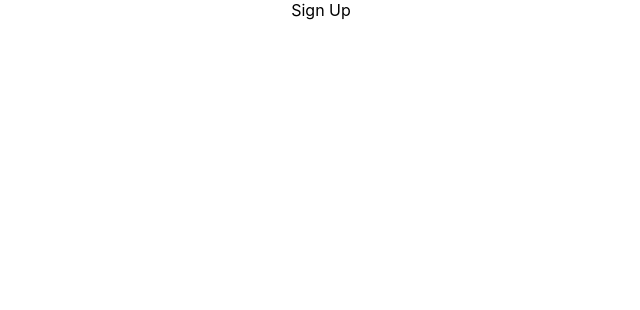
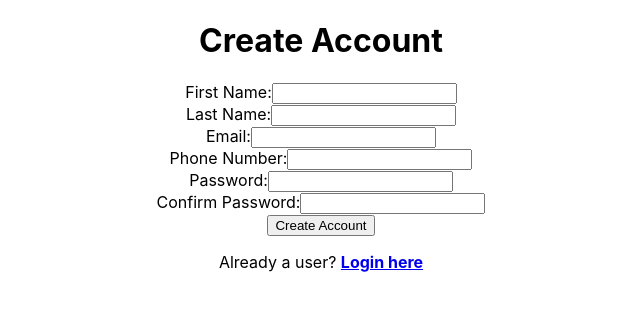
Before and after one commit to akshatchavann/ttapplication, a React (Create React App) app in the folder frontend/: page /UserSignup in a window 1280 px wide. Shown: the top 310 px of the page, without its empty margins (319-959 px from the left). Built offline with nearby package versions, Linux system fonts and the light colour scheme.

Commit message:
signup functionality

```diff
--- a/frontend/src/App.js
+++ b/frontend/src/App.js
@@ -5,6 +5,7 @@ import './App.css';
 
 import Home from './pages/Home.js';
 import UserSignup from './pages/UserSignup.js';
+import UserLogin from './pages/UserLogin.js';
 
 function App() {
   return (
@@ -13,6 +14,8 @@ function App() {
         <Routes>
           <Route path="/" element={<Home />} />
           <Route path="/UserSignup" element={<UserSignup />} />
+          <Route path="/UserLogin" element={<UserLogin />} />
+
         </Routes>
       </BrowserRouter>
     </div>
--- a/frontend/src/pages/Home.js
+++ b/frontend/src/pages/Home.js
@@ -26,6 +26,11 @@ const Home = () => {
                             Sign up
                         </button>
                     </Link>
+                    <Link to="/UserLogin">
+                        <button type="button" className="signup_button">
+                            Login
+                        </button>
+                    </Link>
             </div>
         </div>
     )
--- /dev/null
+++ b/frontend/src/pages/UserLogin.js
@@ -0,0 +1,13 @@
+import React, { useState } from 'react';
+import { Link } from 'react-router-dom';
+import "../styles/UserLogin.css";
+
+
+const UserLogin = () => {
+    return (
+        <div>Login</div>
+    );
+}
+
+
+export default UserLogin;
--- a/frontend/src/pages/UserSignup.js
+++ b/frontend/src/pages/UserSignup.js
@@ -4,9 +4,76 @@ import "../styles/UserSignup.css";
 
 
 const UserSignup = () => {
-    return (
-        <div>Sign Up</div>
-    )
+    const [userdata, setuserdata] = useState({firstname: '', lastname: '', email:'',phoneNumber:0,password:'',confirmPassword:"",admin: false})
+    console.log(userdata)
+
+    function handlechange(event){
+        const {name,value} = event.target
+        setuserdata(prevuserdat =>{
+          return {
+            ...prevuserdat,
+            [name] : value
+          }
+        } )
+      }
+
+      function handleSubmit(event){
+        console.log("submitted")
+      }
+
+      return (
+        <div>
+        <div className='container'>
+          <div className="form-container">
+          <h1>Create Account</h1>
+          <form onSubmit={handleSubmit}>
+            <div className='fieldContainer'>
+              <label>
+                First Name:
+                <input onChange={handlechange} name="firstname" value={userdata.firstname} className='firstitem' type="text" required/>
+              </label>
+            </div>
+            <div className='fieldContainer'>
+              <label>
+                Last Name:
+                <input onChange={handlechange} name="lastname" value={userdata.lastname} className='lastname' type="text" required/>
+              </label>
+            </div>
+            <div className='fieldContainer'>
+              <label>
+                Email:
+                <input onChange={handlechange} name="email" value={userdata.email} className='email' type="text" required/>
+              </label>
+            </div>
+            <div className='fieldContainerLong'>
+              <label>
+                Phone Number:
+                <input onChange={handlechange} name="phoneNumber" value={userdata.phoneNumber === 0 ? '' : userdata.phoneNumber} className='email' type="number" inputMode="numeric" required/>
+              </label>
+            </div>
+            <div className='fieldContainerLong'>
+              <label>
+                Password:
+                <input onChange={handlechange} name="password" value={userdata.password} className='password' type="text" required/>
+              </label>
+            </div>
+            <div className='fieldContainerLong'>
+              <label>
+                Confirm Password:
+                <input onChange={handlechange} name="confirmPassword" value={userdata.confirmPassword} className='confirmPassword' type="text" required/>
+              </label>
+            </div>
+          <div className="signupFlex">
+            <button className="btn btn-primary mt-10" type="submit" >Create Account</button>
+          </div>
+          </form>
+        </div>
+        <div className='mt-1'>
+              <p>Already a user? <Link to={"/UserLogin"}><strong>Login here</strong></Link></p>
+          </div>
+        </div>
+        </div>
+      )
 }
 
 
--- a/frontend/src/styles/UserSignup.css
+++ b/frontend/src/styles/UserSignup.css
@@ -0,0 +1,6 @@
+/* Hide the up and down spinners for the number input */
+input[type="number"]::-webkit-inner-spin-button,
+input[type="number"]::-webkit-outer-spin-button {
+  -webkit-appearance: none;
+  margin: 0;
+}
```
Also changed, not shown: frontend/src/styles/UserLogin.css (added).
